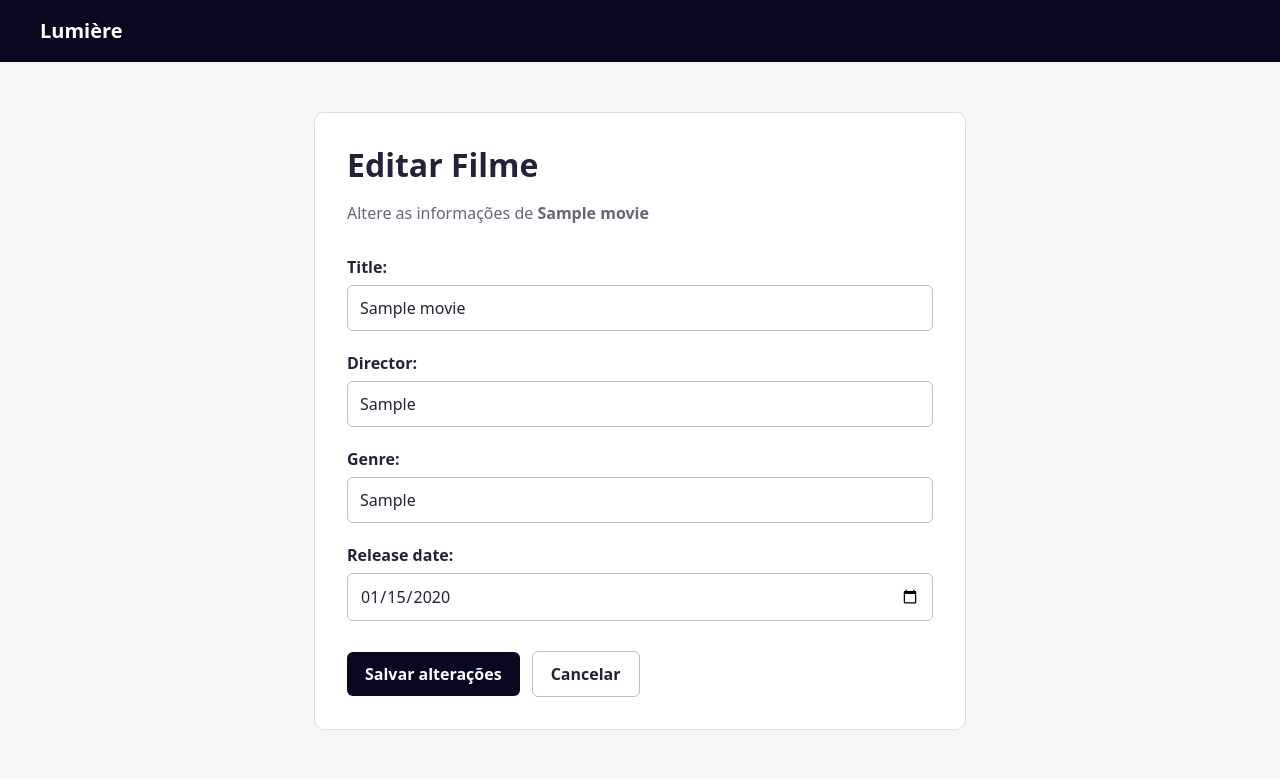
After one commit to ifolk01/Aula-API, a Django app: page /movie/1/edit/ in a window 1280 px wide. The commit adds this page. Shown: the top 779 px of the page. Run offline with Django 5.2, Linux system fonts and the light colour scheme; tables that the repository leaves empty hold one stand-in row (values such as "Sample post").

Commit message:
adicionando o update e reorganizando as paginas pro CRUD

```diff
--- a/moviesproject/moviesapp/forms.py
+++ b/moviesproject/moviesapp/forms.py
@@ -1,7 +1,19 @@
 from django import forms
 from .models import Movie
+
 
 class MovieForm(forms.ModelForm):
     class Meta:
         model = Movie
-        fields = ["title", "director", "release_year"]
+        fields = [
+            "title",
+            "director",
+            "genre",
+            "release_date",
+        ]
+
+        widgets = {
+            "release_date": forms.DateInput(
+                attrs={"type": "date"}
+            )
+        }
--- a/moviesproject/moviesapp/models.py
+++ b/moviesproject/moviesapp/models.py
@@ -3,6 +3,16 @@ from django.db import models
 # Create your models here.
 
 class Movie(models.Model):
-    title = models.CharField(max_length = 100)
-    director = models.CharField(max_length = 100)
-    release_year = models.IntegerField()
+    title = models.CharField(max_length=100)
+    director = models.CharField(max_length=100)
+    genre = models.CharField(
+        max_length=100,
+        default="Não informado"
+    )
+    release_date = models.DateField(
+        null=True,
+        blank=True
+    )
+
+    def __str__(self):
+        return self.title
--- a/moviesproject/moviesapp/static/style.css
+++ b/moviesproject/moviesapp/static/style.css
@@ -265,3 +265,179 @@ input:focus-visible, button:focus-visible, a:focus-visible, summary:focus-visibl
         grid-template-columns: 1fr;
     }
 }
+
+.movie-actions {
+    display: flex;
+    gap: 10px;
+    align-items: center;
+    margin-top: 16px;
+}
+
+.movie-actions form {
+    margin: 0;
+}
+
+.button-edit,
+.button-delete {
+    display: inline-flex;
+    align-items: center;
+    justify-content: center;
+
+    padding: 10px 16px;
+
+    border-radius: 6px;
+
+    font-size: 1rem;
+    font-weight: 600;
+
+    text-decoration: none;
+    cursor: pointer;
+}
+
+/* EDITAR */
+
+.button-edit {
+    border: 1px solid #090820;
+    background: #090820;
+    color: white;
+}
+
+.button-edit:hover {
+    background: #252347;
+}
+
+/* APAGAR */
+
+.button-delete {
+    border: 1px solid #a12d2d;
+    background: white;
+    color: #a12d2d;
+}
+
+.button-delete:hover {
+    background: #fff0f0;
+}
+
+/* =========================
+   EDITAR FILME
+========================= */
+
+.edit-container {
+    max-width: 700px;
+    margin: 0 auto;
+    padding: 50px 24px;
+}
+
+.edit-card {
+    background: white;
+    border: 1px solid #dcdce4;
+    border-radius: 10px;
+    padding: 32px;
+}
+
+.edit-card h1 {
+    margin-top: 0;
+    margin-bottom: 8px;
+}
+
+.edit-subtitle {
+    color: #666675;
+    margin-bottom: 30px;
+}
+
+.edit-form p {
+    margin-bottom: 20px;
+}
+
+.edit-form label {
+    display: block;
+    margin-bottom: 6px;
+    font-weight: 600;
+}
+
+.edit-form input,
+.edit-form select,
+.edit-form textarea {
+    width: 100%;
+    padding: 10px 12px;
+
+    border: 1px solid #bdbdc8;
+    border-radius: 6px;
+
+    background: white;
+
+    font: inherit;
+}
+
+.edit-form input:focus,
+.edit-form select:focus,
+.edit-form textarea:focus {
+    outline: 2px solid #6f6bdd;
+    outline-offset: 2px;
+}
+
+.edit-actions {
+    display: flex;
+    align-items: center;
+    gap: 12px;
+
+    margin-top: 30px;
+}
+
+.edit-actions button {
+    padding: 10px 18px;
+
+    border: none;
+    border-radius: 6px;
+
+    background: #090820;
+    color: white;
+
+    font-weight: 600;
+    cursor: pointer;
+}
+
+.edit-actions button:hover {
+    background: #252347;
+}
+
+.button-back {
+    display: inline-block;
+
+    padding: 10px 18px;
+
+    border: 1px solid #bdbdc8;
+    border-radius: 6px;
+
+    background: white;
+    color: #232338;
+
+    text-decoration: none;
+    font-weight: 600;
+}
+
+.button-back:hover {
+    background: #f2f2f5;
+}
+
+@media (max-width: 600px) {
+
+    .edit-container {
+        padding: 30px 16px;
+    }
+
+    .edit-card {
+        padding: 22px;
+    }
+
+    .edit-actions {
+        flex-direction: column;
+        align-items: stretch;
+    }
+
+    .edit-actions button,
+    .button-back {
+        width: 100%;
+        text-align: center;
+    }
+}
--- /dev/null
+++ b/moviesproject/moviesapp/templates/edit_movie.html
@@ -0,0 +1,60 @@
+{% load static %}
+
+<!DOCTYPE html>
+<html lang="pt-BR">
+
+<head>
+    <meta charset="UTF-8">
+    <meta name="viewport" content="width=device-width, initial-scale=1.0">
+
+    <title>Editar Filme</title>
+
+<link rel="stylesheet" href="{% static 'style.css' %}">
+</head>
+
+<body>
+
+    <header class="header">
+        <div class="header-content">
+            <span>Lumière</span>
+        </div>
+    </header>
+
+    <main class="edit-container">
+
+        <div class="edit-card">
+
+            <h1>Editar Filme</h1>
+
+            <p class="edit-subtitle">
+                Altere as informações de
+                <strong>{{ movie.title }}</strong>
+            </p>
+
+            <form method="post" class="edit-form">
+
+                {% csrf_token %}
+
+                {{ form.as_p }}
+
+                <div class="edit-actions">
+
+                    <button type="submit">
+                        Salvar alterações
+                    </button>
+
+                    <a href="{% url 'home' %}" class="button-back">
+                        Cancelar
+                    </a>
+
+                </div>
+
+            </form>
+
+        </div>
+
+    </main>
+
+</body>
+
+</html>
--- a/moviesproject/moviesapp/views.py
+++ b/moviesproject/moviesapp/views.py
@@ -2,6 +2,7 @@ import os
 
 import requests
 from django.shortcuts import redirect, render
+from django.shortcuts import get_object_or_404
 
 from .forms import MovieForm
 from .models import Movie
@@ -17,7 +18,7 @@ def home(request):
         form = MovieForm()
 
     query = request.GET.get("q", "").strip() or "Batman"
-    api_key = "38b4b85b"
+    api_key = os.getenv("OMDB_API_KEY", "").strip() #troquei pra não jogar a api no github
     api_movies = []
     api_error = ""
 
@@ -48,6 +49,28 @@ def home(request):
         "form": form,
     })
 
+def update_movie(request, movie_id):
+
+    movie = get_object_or_404(Movie, id=movie_id)
+
+    if request.method == "POST":
+        form = MovieForm(request.POST, instance=movie)
+
+        if form.is_valid():
+            form.save()
+            return redirect("home")
+
+    else:
+        form = MovieForm(instance=movie)
+
+    return render(
+        request,
+        "edit_movie.html",
+        {
+            "form": form,
+            "movie": movie
+    })
+
 
 def delete_movie(request, movie_id):
     if request.method == "POST":
--- a/moviesproject/moviesproject/urls.py
+++ b/moviesproject/moviesproject/urls.py
@@ -22,4 +22,5 @@ urlpatterns = [
     path('admin/', admin.site.urls),
     path('', home, name='home'),
     path('home/<int:movie_id>', delete_movie, name='delete_movie'),
+    path('movie/<int:movie_id>/edit/',update_movie,name='update_movie'),
 ]
```
Also changed, not shown: moviesproject/moviesapp/templates/index.html (+47 -8 lines), moviesproject/moviesapp/migrations/0002_remove_movie_release_year_movie_genre_and_more.py (added).
